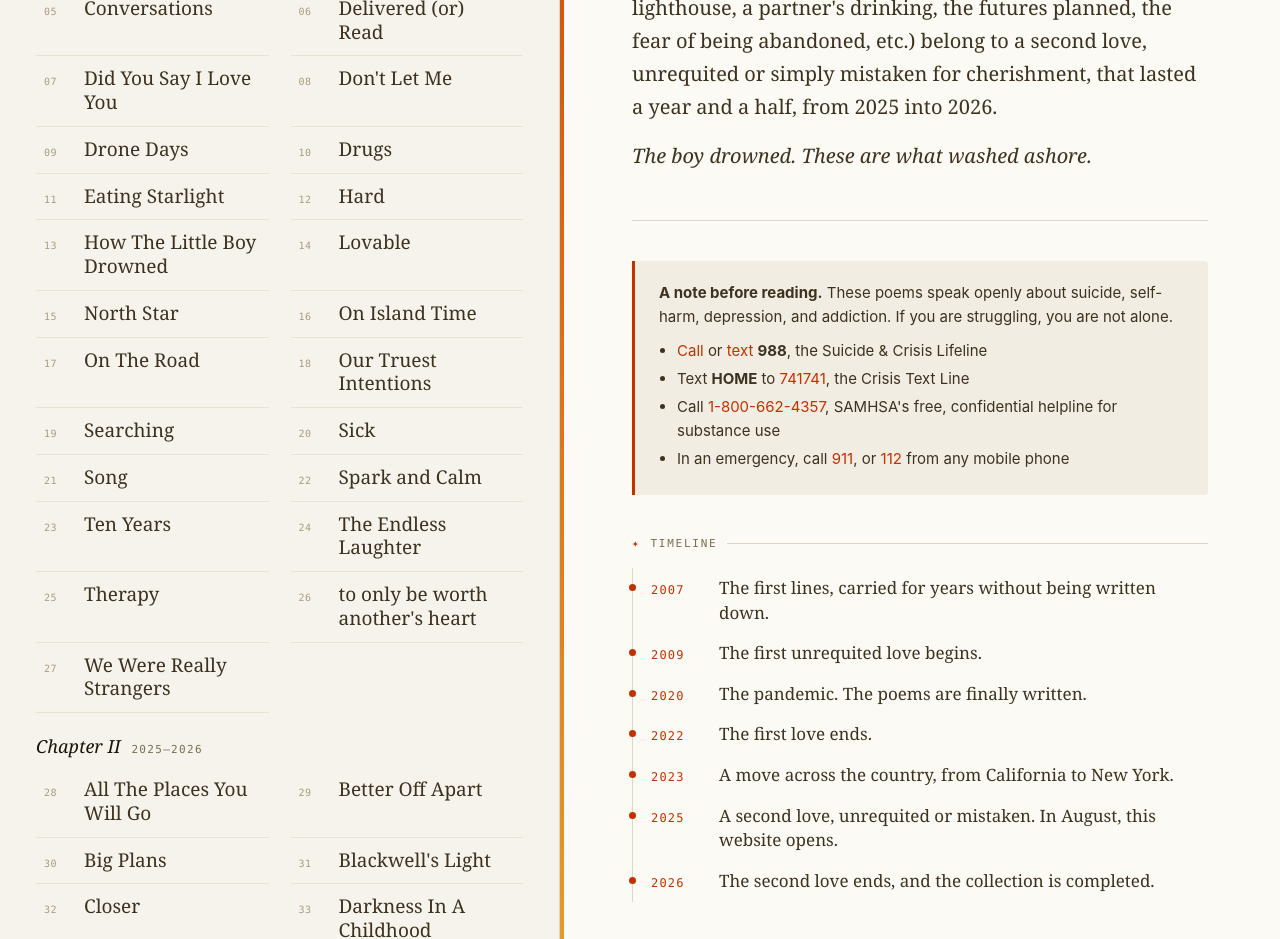
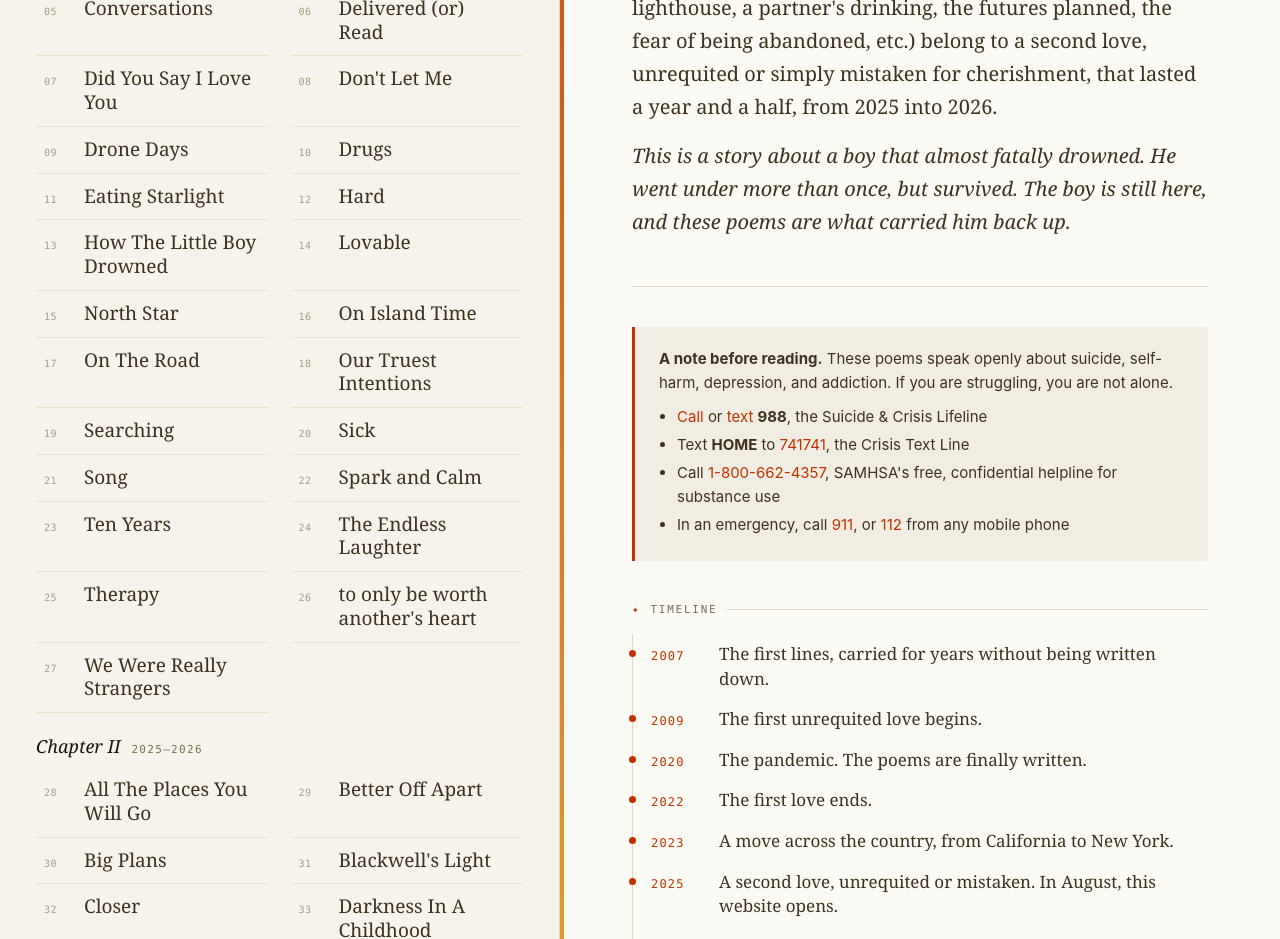
Before and after one commit to jeffkloy/thelittleboythatdrowned, a React (Vite) app: page / in a window 1280 px wide. Shown: the part 1160-2099 px from the top of the page. Built offline with nearby package versions, Linux system fonts and the light colour scheme.

Commit message:
Rewrite prologue coda: the boy survived

```diff
--- a/src/components/PoemView.tsx
+++ b/src/components/PoemView.tsx
@@ -89,7 +89,10 @@ export default function PoemView({
             futures planned, the fear of being abandoned, etc.) belong to a second love, unrequited
             or simply mistaken for cherishment, that lasted a year and a half, from 2025 into 2026.
           </p>
-          <p className="prologue-coda">The boy drowned. These are what washed ashore.</p>
+          <p className="prologue-coda">
+            This is a story about a boy that almost fatally drowned. He went under more than once,
+            but survived. The boy is still here, and these poems are what carried him back up.
+          </p>
         </section>
 
         <aside className="content-note" aria-label="Content note and crisis resources">
```
